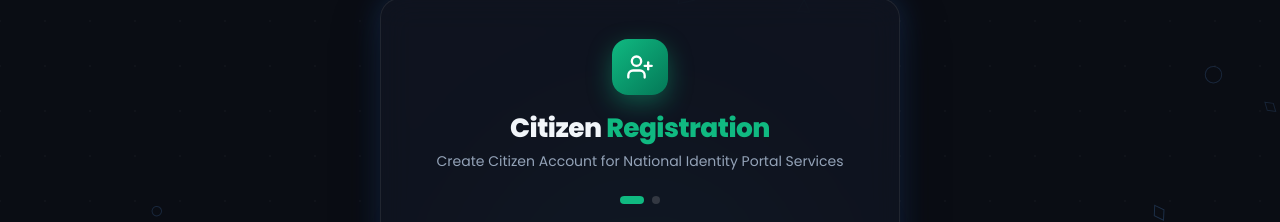
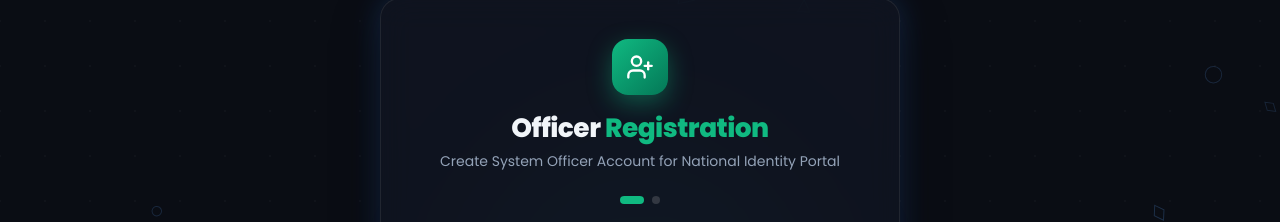
Before and after one commit to IT25102993/SE_PROJECT-IDENTITY_CARD_ISSUING_PROJECT, a React (Vite) app in the folder client/: page /register in a window 1280 px wide. Shown: the part 114-336 px from the top of the page. Built offline with nearby package versions, Linux system fonts and the light colour scheme; no server answers; the HTML template or start-up script is replaced by a standard one.

Commit message:
Created user registration frontend interface

```diff
--- a/client/src/modules/user-management/RegisterPage.jsx
+++ b/client/src/modules/user-management/RegisterPage.jsx
@@ -44,7 +44,7 @@ export const RegisterPage = () => {
   const [step, setStep] = useState(STEP_FORM);
 
   const [formData, setFormData] = useState({
-    full_name: '', username: '', email: '', password: '', confirm_password: '', role: 'Citizen'
+    full_name: '', username: '', email: '', password: '', confirm_password: '', role: 'Officer'
   });
   const [showPassword, setShowPassword]     = useState(false);
   const [errorMessage, setErrorMessage]     = useState('');
@@ -151,9 +151,9 @@ export const RegisterPage = () => {
       if (!vRes.ok || !vData.success) throw new Error(vData.message || 'OTP verification failed.');
 
       const { full_name, username, email, password } = formData;
-      const newUser = await registerUser({ full_name, username, email, password, role: 'Citizen' });
+      const newUser = await registerUser({ full_name, username, email, password, role: 'Officer' });
 
-      setRole('citizen');
+      setRole('officer');
 
       triggerLoading({
         message: 'Account Created Successfully!',
@@ -230,13 +230,13 @@ export const RegisterPage = () => {
             {step === STEP_OTP ? (
               <>Email <span style={{ color: 'var(--accent-primary)' }}>Verification</span></>
             ) : (
-              <>Citizen <span style={{ color: 'var(--accent-emerald)' }}>Registration</span></>
+              <>Officer <span style={{ color: 'var(--accent-emerald)' }}>Registration</span></>
             )}
           </h2>
           <p style={{ fontSize: '0.875rem', color: 'var(--text-secondary)', marginTop: '0.35rem' }}>
             {step === STEP_OTP
               ? `Enter the 6-digit code sent to ${formData.email}`
-              : 'Create Citizen Account for National Identity Portal Services'}
+              : 'Create System Officer Account for National Identity Portal'}
           </p>
         </div>
 
```
